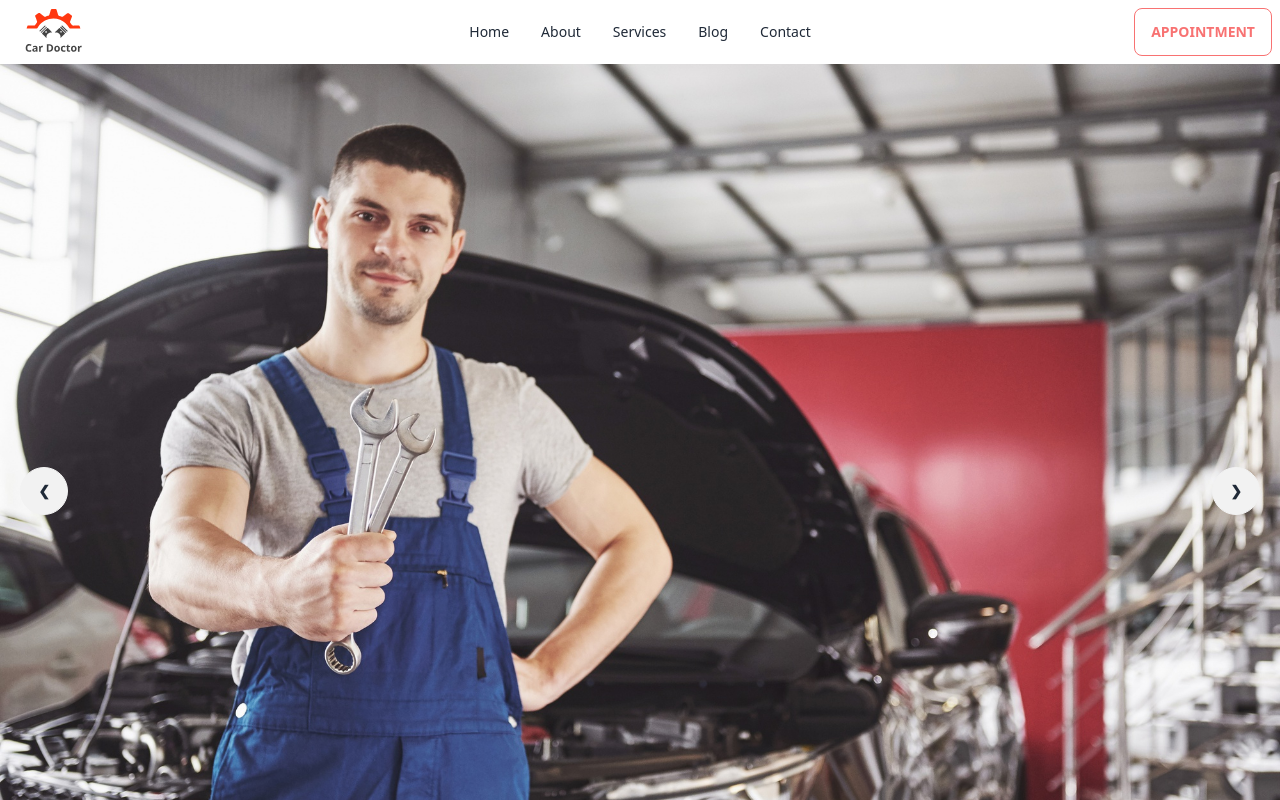
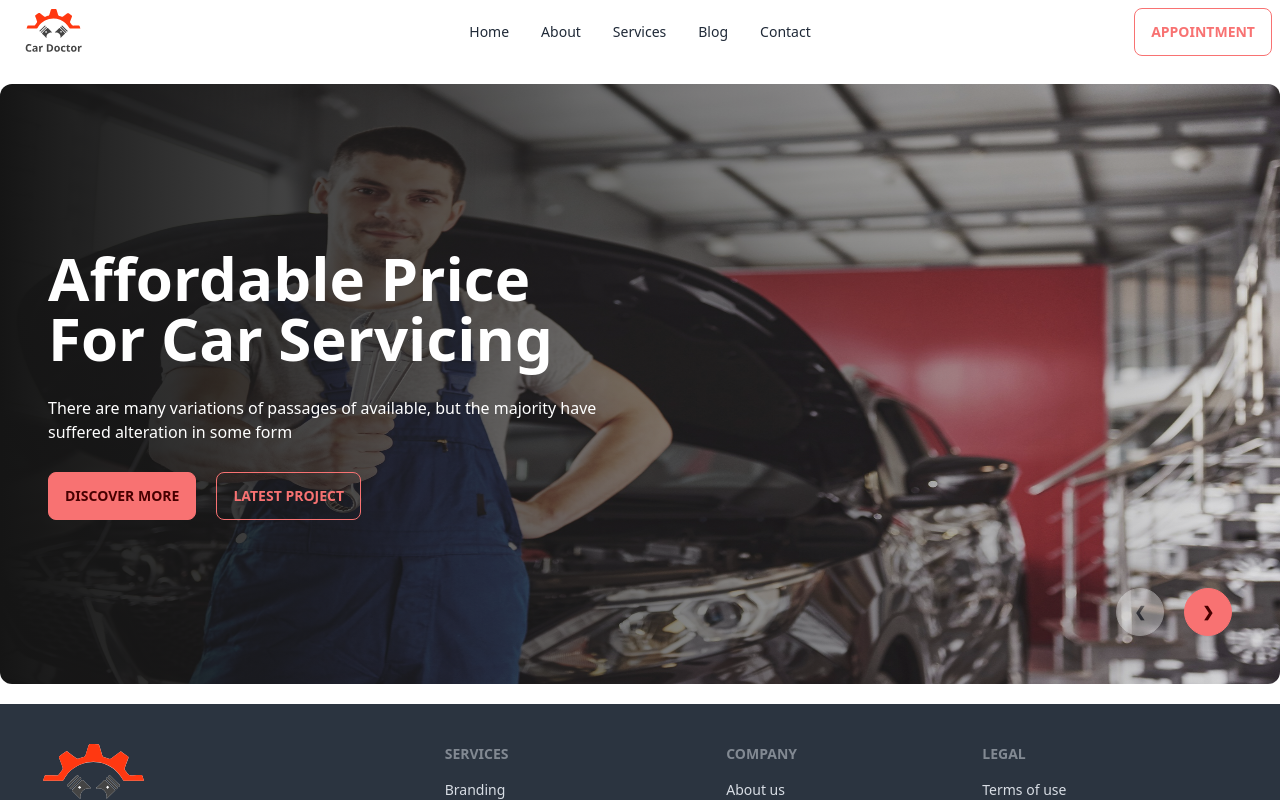
Before and after one commit to Nazmul1582/car-doctor-client, a React (Vite) app: page / in a window 1280 px wide. Shown: the top 800 px of the page. Built offline with nearby package versions, Linux system fonts and the light colour scheme.

Commit message:
banner section completed

```diff
--- a/src/pages/Home/Banner/Banner.jsx
+++ b/src/pages/Home/Banner/Banner.jsx
@@ -7,47 +7,107 @@ import img6 from '../../../assets/images/banner/6.jpg'
 
 const Banner = () => {
     return (
-        <div className="carousel w-full">
-            <div id="slide1" className="carousel-item relative w-full">
+        <div className="carousel w-full my-5 rounded-xl">
+            <div id="slide1" className="carousel-item relative w-full h-[600px]">
                 <img src={img1} className="w-full" />
-                <div className="absolute flex justify-between transform -translate-y-1/2 left-5 right-5 top-1/2">
-                    <a href="#slide4" className="btn btn-circle">❮</a>
-                    <a href="#slide2" className="btn btn-circle">❯</a>
+                <div className="absolute flex items-center top-0 left-0 p-12 bg-gradient-to-r from-[#151515] to-[rgba(21_21_21/0.1)] w-full h-full">
+                    <div className="text-white space-y-7 w-1/2">
+                        <h1 className='font-bold text-6xl'>Affordable Price For Car Servicing</h1>
+                        <p>There are many variations of passages of  available, but the majority have suffered alteration in some form</p>
+                        <div className="flex gap-5">
+                            <button className="btn btn-error">Discover More</button>
+                            <button className="btn btn-error btn-outline">Latest Project</button>
+                        </div>
+                    </div>
+                </div>
+                <div className="absolute flex gap-5 right-12 bottom-12">
+                    <a href="#slide4" className="btn btn-circle opacity-40">❮</a>
+                    <a href="#slide2" className="btn btn-circle btn-error">❯</a>
                 </div>
             </div>
-            <div id="slide2" className="carousel-item relative w-full">
+            <div id="slide2" className="carousel-item relative w-full h-[600px]">
                 <img src={img2} className="w-full" />
-                <div className="absolute flex justify-between transform -translate-y-1/2 left-5 right-5 top-1/2">
-                    <a href="#slide1" className="btn btn-circle">❮</a>
-                    <a href="#slide3" className="btn btn-circle">❯</a>
+                <div className="absolute flex items-center top-0 left-0 p-12 bg-gradient-to-r from-[#151515]  to-[rgba(21_21_21/0.1)] w-full h-full">
+                    <div className="text-white space-y-7 w-1/2">
+                        <h1 className='font-bold text-6xl'>Affordable Price For Car Servicing</h1>
+                        <p>There are many variations of passages of  available, but the majority have suffered alteration in some form</p>
+                        <div className="flex gap-5">
+                            <button className="btn btn-error">Discover More</button>
+                            <button className="btn btn-error btn-outline">Latest Project</button>
+                        </div>
+                    </div>
+                </div>
+                <div className="absolute flex gap-5 right-12 bottom-12">
+                    <a href="#slide1" className="btn btn-circle opacity-40">❮</a>
+                    <a href="#slide3" className="btn btn-circle btn-error">❯</a>
                 </div>
             </div>
-            <div id="slide3" className="carousel-item relative w-full">
+            <div id="slide3" className="carousel-item relative w-full h-[600px]">
                 <img src={img3} className="w-full" />
-                <div className="absolute flex justify-between transform -translate-y-1/2 left-5 right-5 top-1/2">
-                    <a href="#slide2" className="btn btn-circle">❮</a>
-                    <a href="#slide4" className="btn btn-circle">❯</a>
+                <div className="absolute flex items-center top-0 left-0 p-12 bg-gradient-to-r from-[#151515]  to-[rgba(21_21_21/0.1)] w-full h-full">
+                    <div className="text-white space-y-7 w-1/2">
+                        <h1 className='font-bold text-6xl'>Affordable Price For Car Servicing</h1>
+                        <p>There are many variations of passages of  available, but the majority have suffered alteration in some form</p>
+                        <div className="flex gap-5">
+                            <button className="btn btn-error">Discover More</button>
+                            <button className="btn btn-error btn-outline">Latest Project</button>
+                        </div>
+                    </div>
+                </div>
+                <div className="absolute flex gap-5 right-12 bottom-12">
+                    <a href="#slide2" className="btn btn-circle opacity-40">❮</a>
+                    <a href="#slide4" className="btn btn-circle btn-error">❯</a>
                 </div>
             </div>
-            <div id="slide4" className="carousel-item relative w-full">
+            <div id="slide4" className="carousel-item relative w-full h-[600px]">
                 <img src={img4} className="w-full" />
-                <div className="absolute flex justify-between transform -translate-y-1/2 left-5 right-5 top-1/2">
-                    <a href="#slide3" className="btn btn-circle">❮</a>
-                    <a href="#slide5" className="btn btn-circle">❯</a>
+                <div className="absolute flex items-center top-0 left-0 p-12 bg-gradient-to-r from-[#151515]  to-[rgba(21_21_21/0.1)] w-full h-full">
+                    <div className="text-white space-y-7 w-1/2">
+                        <h1 className='font-bold text-6xl'>Affordable Price For Car Servicing</h1>
+                        <p>There are many variations of passages of  available, but the majority have suffered alteration in some form</p>
+                        <div className="flex gap-5">
+                            <button className="btn btn-error">Discover More</button>
+                            <button className="btn btn-error btn-outline">Latest Project</button>
+                        </div>
+                    </div>
+                </div>
+                <div className="absolute flex gap-5 right-12 bottom-12">
+                    <a href="#slide3" className="btn btn-circle opacity-40">❮</a>
+                    <a href="#slide5" className="btn btn-circle btn-error">❯</a>
                 </div>
             </div>
-            <div id="slide5" className="carousel-item relative w-full">
+            <div id="slide5" className="carousel-item relative w-full h-[600px]">
                 <img src={img5} className="w-full" />
-                <div className="absolute flex justify-between transform -translate-y-1/2 left-5 right-5 top-1/2">
-                    <a href="#slide4" className="btn btn-circle">❮</a>
-                    <a href="#slide6" className="btn btn-circle">❯</a>
+                <div className="absolute flex items-center top-0 left-0 p-12 bg-gradient-to-r from-[#151515]  to-[rgba(21_21_21/0.1)] w-full h-full">
+                    <div className="text-white space-y-7 w-1/2">
+                        <h1 className='font-bold text-6xl'>Affordable Price For Car Servicing</h1>
+                        <p>There are many variations of passages of  available, but the majority have suffered alteration in some form</p>
+                        <div className="flex gap-5">
+                            <button className="btn btn-error">Discover More</button>
+                            <button className="btn btn-error btn-outline">Latest Project</button>
+                        </div>
+                    </div>
+                </div>
+                <div className="absolute flex gap-5 right-12 bottom-12">
+                    <a href="#slide4" className="btn btn-circle opacity-40">❮</a>
+                    <a href="#slide6" className="btn btn-circle btn-error">❯</a>
                 </div>
             </div>
-            <div id="slide6" className="carousel-item relative w-full">
+            <div id="slide6" className="carousel-item relative w-full h-[600px]">
                 <img src={img6} className="w-full" />
-                <div className="absolute flex justify-between transform -translate-y-1/2 left-5 right-5 top-1/2">
-                    <a href="#slide5" className="btn btn-circle">❮</a>
-                    <a href="#slide1" className="btn btn-circle">❯</a>
+                <div className="absolute flex items-center top-0 left-0 p-12 bg-gradient-to-r from-[#151515]  to-[rgba(21_21_21/0.1)] w-full h-full">
+                    <div className="text-white space-y-7 w-1/2">
+                        <h1 className='font-bold text-6xl'>Affordable Price For Car Servicing</h1>
+                        <p>There are many variations of passages of  available, but the majority have suffered alteration in some form</p>
+                        <div className="flex gap-5">
+                            <button className="btn btn-error">Discover More</button>
+                            <button className="btn btn-error btn-outline">Latest Project</button>
+                        </div>
+                    </div>
+                </div>
+                <div className="absolute flex gap-5 right-12 bottom-12">
+                    <a href="#slide5" className="btn btn-circle opacity-40">❮</a>
+                    <a href="#slide1" className="btn btn-circle btn-error">❯</a>
                 </div>
             </div>
         </div>
```
